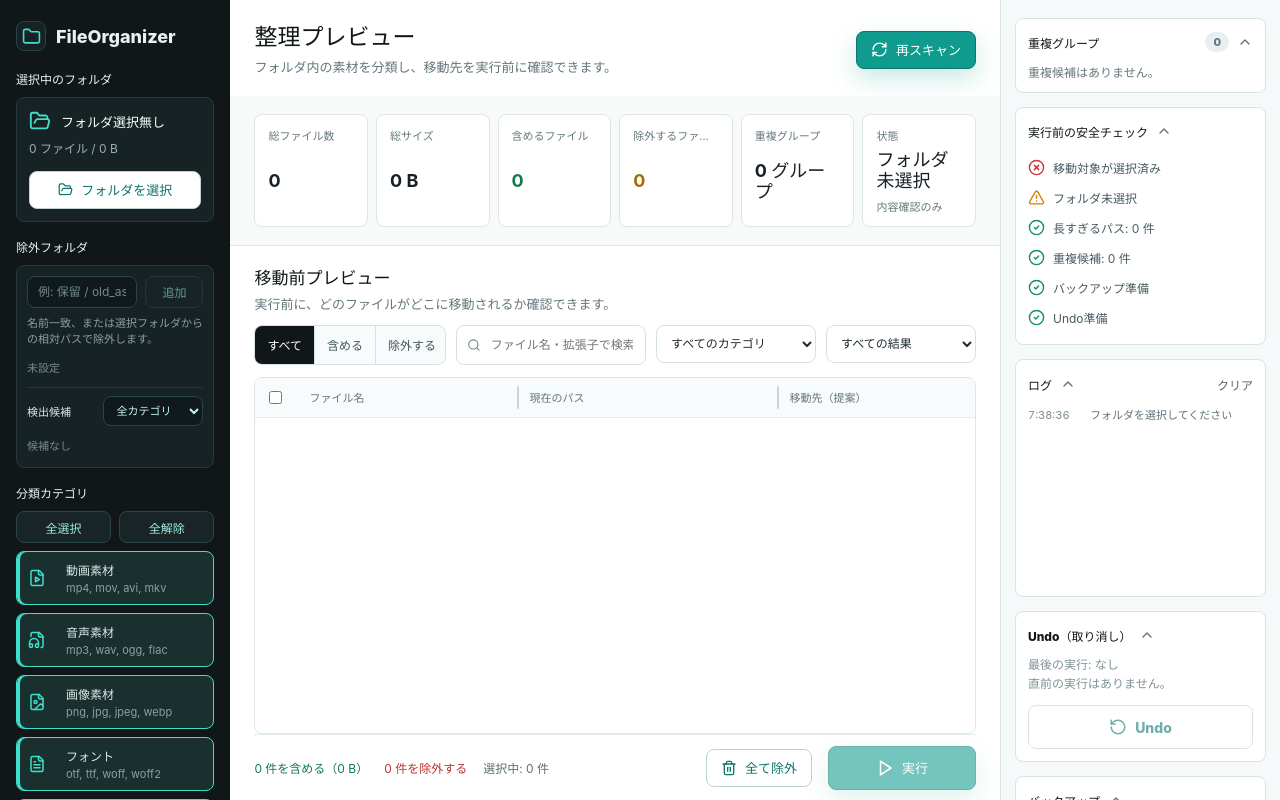
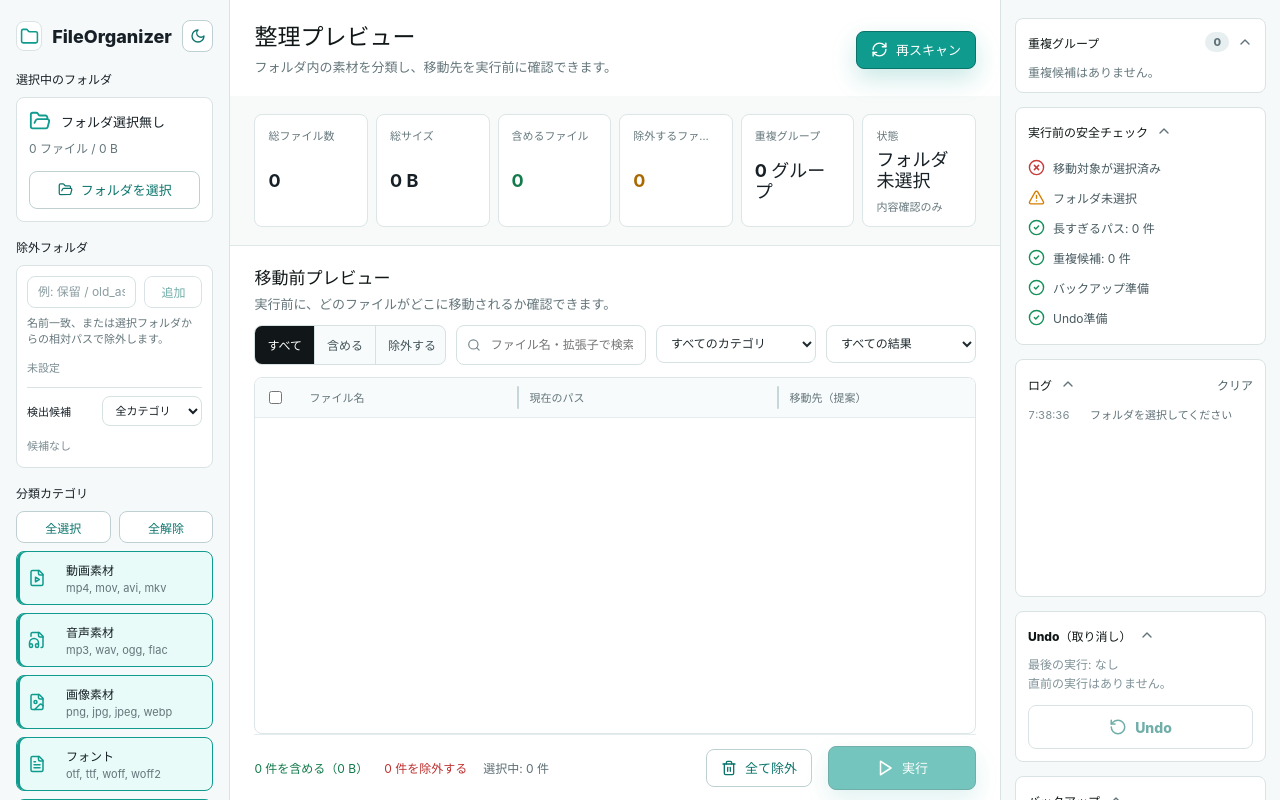
Before and after one commit to mtyAI/FileOrganizer, a React (Vite) app: page / in a window 1280 px wide. Built offline with nearby package versions, Linux system fonts and the light colour scheme.

Commit message:
Add light and dark themes

```diff
--- a/package.json
+++ b/package.json
@@ -1,6 +1,6 @@
 {
   "name": "file-organizer",
-  "version": "0.1.6",
+  "version": "0.1.7",
   "private": true,
   "type": "module",
   "main": "electron/main.cjs",
--- a/src/App.jsx
+++ b/src/App.jsx
@@ -15,10 +15,12 @@ import {
   FolderOpen,
   Gamepad2,
   Loader2,
+  Moon,
   Play,
   RefreshCw,
   RotateCcw,
   Search,
+  Sun,
   Trash2,
   XCircle
 } from "lucide-react";
@@ -317,6 +319,7 @@ function App() {
     undo: true,
     backup: true
   });
+  const [theme, setTheme] = useState(() => window.localStorage?.getItem("fileOrganizerTheme") || "light");
   const [logs, setLogs] = useState([
     { time: now(), type: "info", message: "フォルダを選択してください" }
   ]);
@@ -380,6 +383,14 @@ function App() {
 
   const toggleInspectorSection = (key) => {
     setInspectorOpen((current) => ({ ...current, [key]: !current[key] }));
+  };
+
+  const toggleTheme = () => {
+    setTheme((current) => {
+      const nextTheme = current === "dark" ? "light" : "dark";
+      window.localStorage?.setItem("fileOrganizerTheme", nextTheme);
+      return nextTheme;
+    });
   };
 
   const startColumnResize = (key, event) => {
@@ -721,13 +732,24 @@ function App() {
   };
 
   return (
-    <div className="app-shell">
+    <div className={`app-shell theme-${theme}`}>
       <aside className="sidebar">
         <div className="brand">
-          <span className="brand-mark">
-            <Folder size={19} />
+          <span className="brand-title">
+            <span className="brand-mark">
+              <Folder size={19} />
+            </span>
+            <span>FileOrganizer</span>
           </span>
-          <span>FileOrganizer</span>
+          <button
+            className="theme-toggle"
+            type="button"
+            onClick={toggleTheme}
+            aria-label={theme === "dark" ? "ライトモードに切り替え" : "ダークモードに切り替え"}
+            title={theme === "dark" ? "ライトモード" : "ダークモード"}
+          >
+            {theme === "dark" ? <Sun size={16} /> : <Moon size={16} />}
+          </button>
         </div>
 
         <section className="sidebar-section">
--- a/src/styles.css
+++ b/src/styles.css
@@ -58,11 +58,19 @@ button:disabled {
 .brand {
   display: flex;
   align-items: center;
+  justify-content: space-between;
   gap: 10px;
   min-height: 36px;
   font-size: 18px;
   font-weight: 850;
   letter-spacing: 0;
+}
+
+.brand-title {
+  display: flex;
+  align-items: center;
+  gap: 10px;
+  min-width: 0;
 }
 
 .brand-mark {
@@ -74,6 +82,22 @@ button:disabled {
   border-radius: 8px;
   background: #172224;
   color: #3ee0cc;
+}
+
+.theme-toggle {
+  display: inline-grid;
+  place-items: center;
+  width: 32px;
+  height: 32px;
+  border: 1px solid #bfd0d3;
+  border-radius: 8px;
+  background: #ffffff;
+  color: #0c756d;
+}
+
+.theme-toggle:not(:disabled):hover {
+  border-color: #0f9b8e;
+  background: #edfafa;
 }
 
 .sidebar-section h2,
@@ -1035,6 +1059,272 @@ body.resizing-column {
   font-size: 12px;
 }
 
+.theme-light .sidebar {
+  border-right: 1px solid #d9e3e4;
+  background: #f6f9f9;
+  color: #172026;
+}
+
+.theme-light .brand-mark,
+.theme-light .folder-box,
+.theme-light .exclusion-box {
+  border-color: #d9e3e4;
+  background: #ffffff;
+}
+
+.theme-light .brand-mark,
+.theme-light .folder-row svg,
+.theme-light .preset-button.selected svg {
+  color: #0f9b8e;
+}
+
+.theme-light .folder-row strong,
+.theme-light .detected-heading strong,
+.theme-light .preset-button,
+.theme-light .preset-button strong {
+  color: #172026;
+}
+
+.theme-light .folder-box p,
+.theme-light .exclusion-box p,
+.theme-light .detected-folder-button small,
+.theme-light .preset-button small {
+  color: #64767b;
+}
+
+.theme-light .exclusion-input input,
+.theme-light .detected-heading select,
+.theme-light .detected-folder-button {
+  border-color: #d6e1e2;
+  background: #ffffff;
+  color: #172026;
+}
+
+.theme-light .exclusion-input input::placeholder {
+  color: #8b9ca1;
+}
+
+.theme-light .exclusion-chip {
+  border-color: #a8d7d3;
+  background: #e8fbf8;
+  color: #08766e;
+}
+
+.theme-light .exclusion-chip button {
+  background: #ccefea;
+  color: #08766e;
+}
+
+.theme-light .empty-chip {
+  color: #7b8d93;
+}
+
+.theme-light .detected-folders {
+  border-top-color: #d9e3e4;
+}
+
+.theme-light .detected-folder-button:not(:disabled):hover {
+  border-color: #0f9b8e;
+  background: #edfafa;
+}
+
+.theme-light .detected-folder-button em {
+  color: #0c756d;
+}
+
+.theme-light .mini-button {
+  border-color: #bfd0d3;
+  background: #ffffff;
+  color: #0c756d;
+}
+
+.theme-light .mini-button:not(:disabled):hover {
+  border-color: #0f9b8e;
+  background: #edfafa;
+}
+
+.theme-light .preset-button {
+  border-color: #d6e1e2;
+  background: #ffffff;
+}
+
+.theme-light .preset-button svg {
+  color: #6f858b;
+}
+
+.theme-light .preset-button.selected {
+  border-color: #0f9b8e;
+  background: #e8fbf8;
+  box-shadow: inset 3px 0 0 #0f9b8e;
+}
+
+.theme-dark {
+  background: #0d1416;
+  color: #e9f2f0;
+}
+
+.theme-dark .workspace,
+.theme-dark .inspector {
+  background: #101719;
+}
+
+.theme-dark .topbar,
+.theme-dark .preview-panel,
+.theme-dark .action-bar,
+.theme-dark table,
+.theme-dark .summary-card,
+.theme-dark .inspector-section,
+.theme-dark .undo-box,
+.theme-dark .duplicate-card {
+  border-color: #26393d;
+  background: #151f21;
+}
+
+.theme-dark .sidebar {
+  background: #0d1416;
+  color: #e9f2f0;
+}
+
+.theme-dark .brand-mark,
+.theme-dark .theme-toggle,
+.theme-dark .folder-box,
+.theme-dark .exclusion-box {
+  border-color: #26393d;
+  background: #172224;
+}
+
+.theme-dark .theme-toggle {
+  color: #9dece3;
+}
+
+.theme-dark .topbar h1,
+.theme-dark .panel-heading h2,
+.theme-dark .summary-card strong,
+.theme-dark .folder-row strong,
+.theme-dark .inspector-heading-text,
+.theme-dark .preset-button,
+.theme-dark .preset-button strong,
+.theme-dark th,
+.theme-dark td {
+  color: #f7fffd;
+}
+
+.theme-dark .topbar p,
+.theme-dark .panel-heading p,
+.theme-dark .summary-card span,
+.theme-dark .summary-card small,
+.theme-dark .folder-box p,
+.theme-dark .exclusion-box p,
+.theme-dark .path-cell,
+.theme-dark .check-row,
+.theme-dark .log-row,
+.theme-dark .undo-box p,
+.theme-dark .empty-copy {
+  color: #9ab0b5;
+}
+
+.theme-dark .toolbar select,
+.theme-dark .search-field,
+.theme-dark .search-field input,
+.theme-dark .exclusion-input input,
+.theme-dark .detected-heading select,
+.theme-dark .detected-folder-button {
+  border-color: #29444a;
+  background: #10191b;
+  color: #e9f2f0;
+}
+
+.theme-dark .toolbar select {
+  background: #10191b;
+}
+
+.theme-dark thead,
+.theme-dark .segmented {
+  background: #10191b;
+}
+
+.theme-dark .segmented,
+.theme-dark .segmented button,
+.theme-dark .table-wrap,
+.theme-dark th,
+.theme-dark td {
+  border-color: #26393d;
+}
+
+.theme-dark .segmented button {
+  color: #b8cbcf;
+}
+
+.theme-dark .segmented button.active {
+  background: #e8fbf8;
+  color: #0d1416;
+}
+
+.theme-dark .outline-button {
+  border-color: #29444a;
+  background: #172224;
+  color: #9dece3;
+}
+
+.theme-dark .outline-button:not(:disabled):hover,
+.theme-dark .theme-toggle:not(:disabled):hover {
+  border-color: #3ee0cc;
+  background: #203134;
+}
+
+.theme-dark .mini-button,
+.theme-dark .preset-button {
+  border-color: #26393d;
+  background: #151f21;
+}
+
+.theme-dark .preset-button.selected {
+  border-color: #3ee0cc;
+  background: #19302f;
+  box-shadow: inset 3px 0 0 #3ee0cc;
+}
+
+.theme-dark .exclusion-chip {
+  border-color: #31565a;
+  background: #102b2c;
+  color: #bff8f0;
+}
+
+.theme-dark .exclusion-chip button {
+  background: #214346;
+  color: #e9f2f0;
+}
+
+.theme-dark .detected-folders {
+  border-top-color: #26393d;
+}
+
+.theme-dark .detected-folder-button:not(:disabled):hover {
+  border-color: #3ee0cc;
+  background: #142527;
+}
+
+.theme-dark .detected-folder-button em,
+.theme-dark .mini-button,
+.theme-dark .brand-mark,
+.theme-dark .folder-row svg,
+.theme-dark .file-cell svg {
+  color: #3ee0cc;
+}
+
+.theme-dark .muted-row {
+  background: #121b1d;
+}
+
+.theme-dark .inspector-count {
+  background: #213033;
+  color: #b8cbcf;
+}
+
+.theme-dark .column-resizer::after {
+  background: #31565a;
+}
+
 .hidden-input {
   display: none;
 }
```
Also changed, not shown: 2 other files (tests, documents, lock files or other folders).
